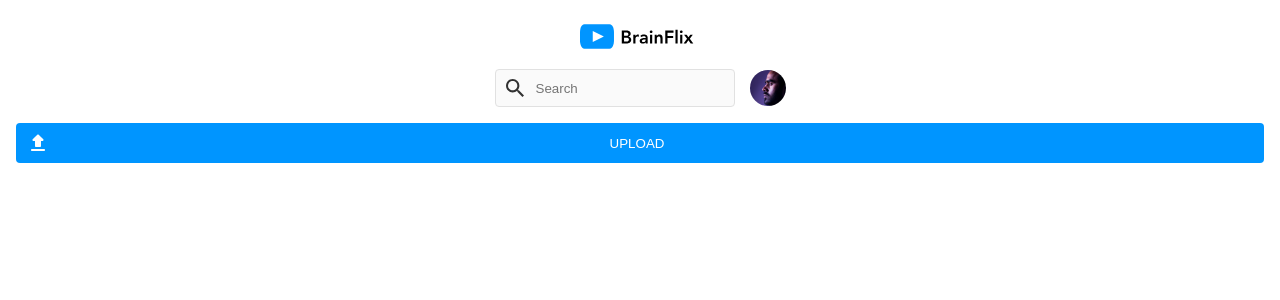
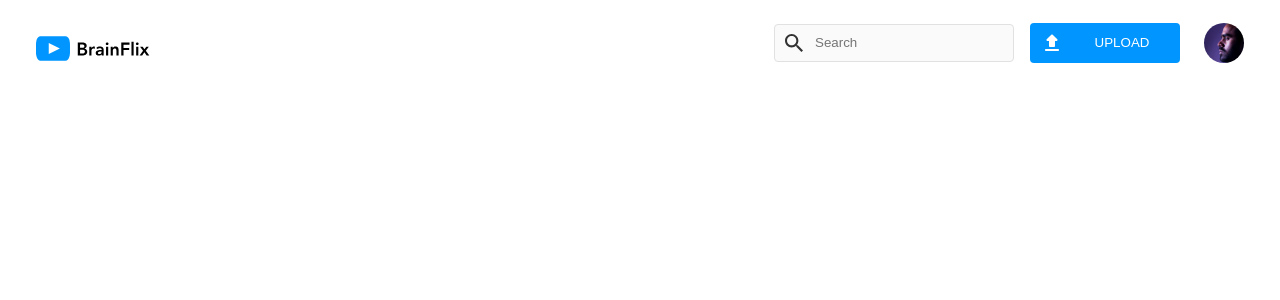
Before and after one commit to tanaka-lusengo/tanaka-lusengo-brainflix, a React (Create React App) app: page / in a window 1280 px wide. Shown: the top 300 px of the page. Built offline with nearby package versions, Linux system fonts and the light colour scheme.

Commit message:
draft complete header component, styling and responsive design complete, create additional search-field and button components

```diff
--- a/src/App.js
+++ b/src/App.js
@@ -1,5 +1,5 @@
 import "./App.scss";
-import Header from "./Components/HeaderComponent/Header";
+import Header from "./components/Header/Header";
 
 function App() {
   return (
@@ -7,8 +7,8 @@ function App() {
       <Header />
       {/* Hero */}
       {/* Main Content */}
-      {/* Comments Section */}
-      {/* Aside - Next videos */}
+      {/* Main - Comments Section */}
+      {/* Main - Aside */}
     </div>
   );
 }
--- /dev/null
+++ b/src/Components/Components/Button/Button.js
@@ -0,0 +1,13 @@
+import React from "react";
+import "./Button.scss";
+
+function Button(props) {
+  return (
+    <div className="button__container">
+      <img className="button__icon" src={props.iconSrc} alt={props.iconAlt} />
+      <button className="button__button">{props.buttonName}</button>
+    </div>
+  );
+}
+
+export default Button;
--- /dev/null
+++ b/src/Components/Components/Button/Button.scss
@@ -0,0 +1,58 @@
+@use "../../../styles/partials/core/mixins" as *;
+@use "../../../styles/partials/core/variables" as *;
+
+.button {
+  &__container {
+    margin: 1rem auto 1rem; // 16px
+    @include flex(null, center);
+    @include height-width(2.5rem, 100%); // 40px
+    border-radius: 0.25rem; // 4px
+    padding: 0 0.625; // 10px
+    background-color: $primary-2;
+  }
+
+  &__icon {
+    flex-grow: 0;
+    padding-left: 0.625rem; // 10px
+  }
+
+  &__button {
+    background: none;
+    border: none;
+    outline: none;
+    color: $primary-4;
+    margin-right: 1.875rem; // 30px
+    flex-grow: 1;
+  }
+}
+
+// tablet
+@include tablet {
+  .button {
+    &__container {
+      width: 9.375rem; // 150px
+      margin-right: 1.5rem; // 24px
+    }
+
+    &__button {
+      margin: 0;
+    }
+  }
+}
+
+// desktop {
+@include desktop {
+  .button {
+    &__container {
+      cursor: pointer;
+
+      &:hover {
+        background-color: $secondary-2;
+      }
+    }
+
+    &__button {
+      cursor: pointer;
+    }
+  }
+}
--- a/src/Components/Components/Buttons/Buttons.scss
+++ /dev/null
@@ -1,2 +0,0 @@
-@use "../../../styles/partials/core/mixins" as *;
-@use "../../../styles/partials/core/variables" as *;
--- a/src/Components/Components/SearchField/SearchField.js
+++ b/src/Components/Components/SearchField/SearchField.js
@@ -0,0 +1,24 @@
+import React from "react";
+import "./SearchField.scss";
+import searchIcon from "../../../assets/icons/search.svg";
+
+function SearchField() {
+  return (
+    <div className="search-field">
+      <img
+        className="search-field__nav-search-icon"
+        src={searchIcon}
+        alt="search icon"
+      />
+      <input
+        className="search-field__input--state"
+        type="search"
+        name="search"
+        placeholder="Search"
+        required
+      />
+    </div>
+  );
+}
+
+export default SearchField;
--- a/src/Components/Components/SearchField/SearchField.scss
+++ b/src/Components/Components/SearchField/SearchField.scss
@@ -1,18 +1,38 @@
 @use "../../../styles/partials/core/mixins" as *;
 @use "../../../styles/partials/core/variables" as *;
 
-.header__nav-search-field--state {
-  @include height-width(2.25rem, 15rem);
+.search-field {
+  @include flex(null, center);
+  background-color: $secondary-4;
   border-radius: 0.25rem; // 4px
-  padding: 0.75rem; // 12px
-  border: 0.063rem solid $secondary-3;
+  border: 0.063rem solid $secondary-3; // 1px
+  margin-right: 1rem; // 16px
+  width: 15rem; // 240px
 
-  &:focus {
-    outline: none;
-    border: 0.125rem solid $primary-2;
+  &__nav-search-icon {
+    padding-left: 0.625rem; // 10px
   }
 
-  &:focus:invalid {
-    border-color: #d22d2d;
+  &__input--state {
+    @include height-width(2.25rem, 100%); //36px
+    background: none;
+    border: none;
+    outline: none;
+    border-radius: 0.25rem; // 4px
+    padding: 0.75rem; // 12px
   }
 }
+
+@include tablet {
+  .search-field {
+    &__nav-search-container {
+      margin-right: 1.5rem; // 24px
+    }
+  }
+}
+
+@include desktop {
+  .search-field:focus-within {
+    border: 0.125rem solid $primary-2; // 2px
+  }
+}
--- /dev/null
+++ b/src/Components/Header/Header.js
@@ -0,0 +1,30 @@
+import React from "react";
+import "./Header.scss";
+import SearchField from "../Components/SearchField/SearchField";
+import Button from "../Components/Button/Button";
+import logo from "../../assets/logo/BrainFlix-logo.svg";
+import uploadIcon from "../../assets/icons/upload.svg";
+
+function Header() {
+  return (
+    <header className="header">
+      <div className="header__main-container">
+        <img className="header__logo" src={logo} alt="brainflix logo" />
+        <nav className="header__nav">
+          <div className="header__nav-search-avatar-container">
+            <SearchField />
+            <div className="header__nav-profile-avatar--display-mobile"></div>
+          </div>
+          <Button
+            buttonName={"UPLOAD"}
+            iconSrc={uploadIcon}
+            iconAlt={"upload button icon"}
+          />
+          <div className="header__nav-profile-avatar--display-tablet"></div>
+        </nav>
+      </div>
+    </header>
+  );
+}
+
+export default Header;
--- /dev/null
+++ b/src/Components/Header/Header.scss
@@ -0,0 +1,72 @@
+@use "../../styles/partials/core/mixins" as *;
+@use "../../styles/partials/core/variables" as *;
+
+.header {
+  margin: 0 1rem;
+  text-align: center;
+
+  &__logo {
+    @include height-width(1.563rem, 7.5rem); // 25px 120px
+    margin: 1.5rem 0 1rem; // 24px 16px
+  }
+
+  &__nav-search-avatar-container {
+    @include flex(center, center);
+  }
+
+  &__nav-profile-avatar--display-mobile {
+    @include background-image-avatar(
+      url("../../assets/images/Mohan-muruge.jpg")
+    );
+    @include height-width(2.25rem, 2.25rem); // 36px
+  }
+
+  &__nav-profile-avatar--display-tablet {
+    display: none;
+  }
+}
+
+@include tablet {
+  .header {
+    margin: 0 auto;
+    max-width: 80rem; // 1280px
+
+    &__main-container {
+      margin: 0 2.25rem; // 36px
+      display: flex;
+      justify-content: space-between;
+    }
+
+    &__logo {
+      margin: 2.25rem 0 1.5rem; // 36px 24px
+    }
+
+    &__nav {
+      @include flex(space-between, center);
+    }
+
+    &__nav-search-avatar-container {
+      display: inline-block;
+    }
+
+    &__nav-profile-avatar--display-mobile {
+      display: none;
+    }
+
+    &__nav-profile-avatar--display-tablet {
+      @include background-image-avatar(
+        url("../../assets/images/Mohan-muruge.jpg")
+      );
+      @include height-width(2.5rem, 2.5rem); // 40px
+      display: inline-block;
+    }
+  }
+}
+
+@include desktop {
+  .header {
+    &__logo {
+      cursor: pointer;
+    }
+  }
+}
--- a/src/Components/HeaderComponent/Header.js
+++ /dev/null
@@ -1,43 +0,0 @@
-import React from "react";
-import "./Header.scss";
-import logo from "../../assets/logo/BrainFlix-logo.svg";
-import searchIcon from "../../assets/icons/search.svg";
-import uploadIcon from "../../assets/icons/upload.svg";
-
-function Header() {
-  return (
-    <header className="header">
-      <img className="header__logo" src={logo} alt="brainflix logo" />
-      <nav className="header__nav">
-        <div className="header__nav-search-avatar-container">
-          <div className="header__nav-search-container">
-            <img
-              className="header__nav-search-icon"
-              src={searchIcon}
-              alt="search icon"
-            />
-            <input
-              className="header__nav-search-field--state"
-              type="text"
-              name="search"
-              placeholder="Search"
-              required
-            />
-          </div>
-
-          <div className="header__nav-profile-avatar"></div>
-        </div>
-        <div className="header__nav-upload-button-container">
-          <img
-            className="header__nav-upload-icon"
-            src={uploadIcon}
-            alt="upload icon"
-          />
-          <button className="header__nav-button button">UPLOAD</button>
-        </div>
-      </nav>
-    </header>
-  );
-}
-
-export default Header;
--- a/src/Components/HeaderComponent/Header.scss
+++ /dev/null
@@ -1,67 +0,0 @@
-@use "../../styles/partials/core/mixins" as *;
-@use "../../styles/partials/core/variables" as *;
-
-.header {
-  margin: 0 1rem;
-  text-align: center;
-
-  &__logo {
-    @include height-width(1.563rem, 7.5rem);
-    margin: 24px 0 16px;
-  }
-
-  &__nav-search-avatar-container {
-    @include flex(center, center);
-  }
-
-  &__nav-search-container {
-    @include flex(null, center);
-    background-color: $secondary-4;
-    border-radius: 0.25rem; // 4px
-    border: 0.063rem solid $secondary-3;
-    margin-right: 15px;
-    width: 240px;
-  }
-
-  &__nav-search-icon {
-    padding-left: 10px;
-  }
-
-  &__nav-search-field--state {
-    @include height-width(2.25rem, 100%); //36px 240px
-    background: none;
-    border: none;
-    outline: none;
-    border-radius: 0.25rem; // 4px
-    padding: 0.75rem; // 12px
-  }
-
-  &__nav-profile-avatar {
-    @include background-image-avatar(
-      url("../../assets/images/Mohan-muruge.jpg")
-    );
-    @include height-width(2.25rem, 2.25rem); // 36px
-  }
-
-  &__nav-upload-button-container {
-    margin: 16px auto 16px;
-    @include flex(null, center);
-    @include height-width(40px, 100%);
-    border-radius: 4px;
-    padding: 0 10px;
-    background-color: $primary-2;
-  }
-
-  &__nav-upload-icon {
-    flex-grow: 0;
-  }
-
-  &__nav-button {
-    background: none;
-    border: none;
-    outline: none;
-    color: $primary-4;
-    margin-right: 30px;
-    flex-grow: 1;
-  }
-}
```
Also changed, not shown: src/Components/Components/Buttons/Buttons.js (deleted).
